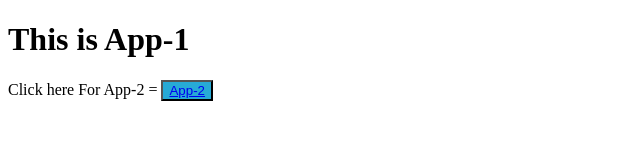
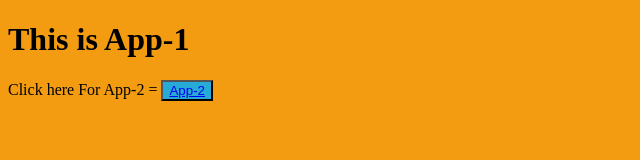
Before and after one commit to yuvraj9/app1, a plain HTML site: page app1.html in a window 1280 px wide. Shown: the whole page, without its empty margins (0-640 px from the left). Drawn offline with Linux system fonts and the light colour scheme.

Commit message:
Update app1.html

```diff
--- a/app1.html
+++ b/app1.html
@@ -5,7 +5,7 @@
         <meta charset="utf-8">
         <meta name="viewport" content="width=device-width, initial-scale=1">
     </head>
-    <body>
+    <body style="background-color:#F39C12;">
         <div>
         <h1>This is App-1</h1>
         <p>Click here For App-2 = <button style="background-color: rgb(39, 170, 214);"><a href="http://34.93.85.217/app2.html">App-2</a></button></p>
```
